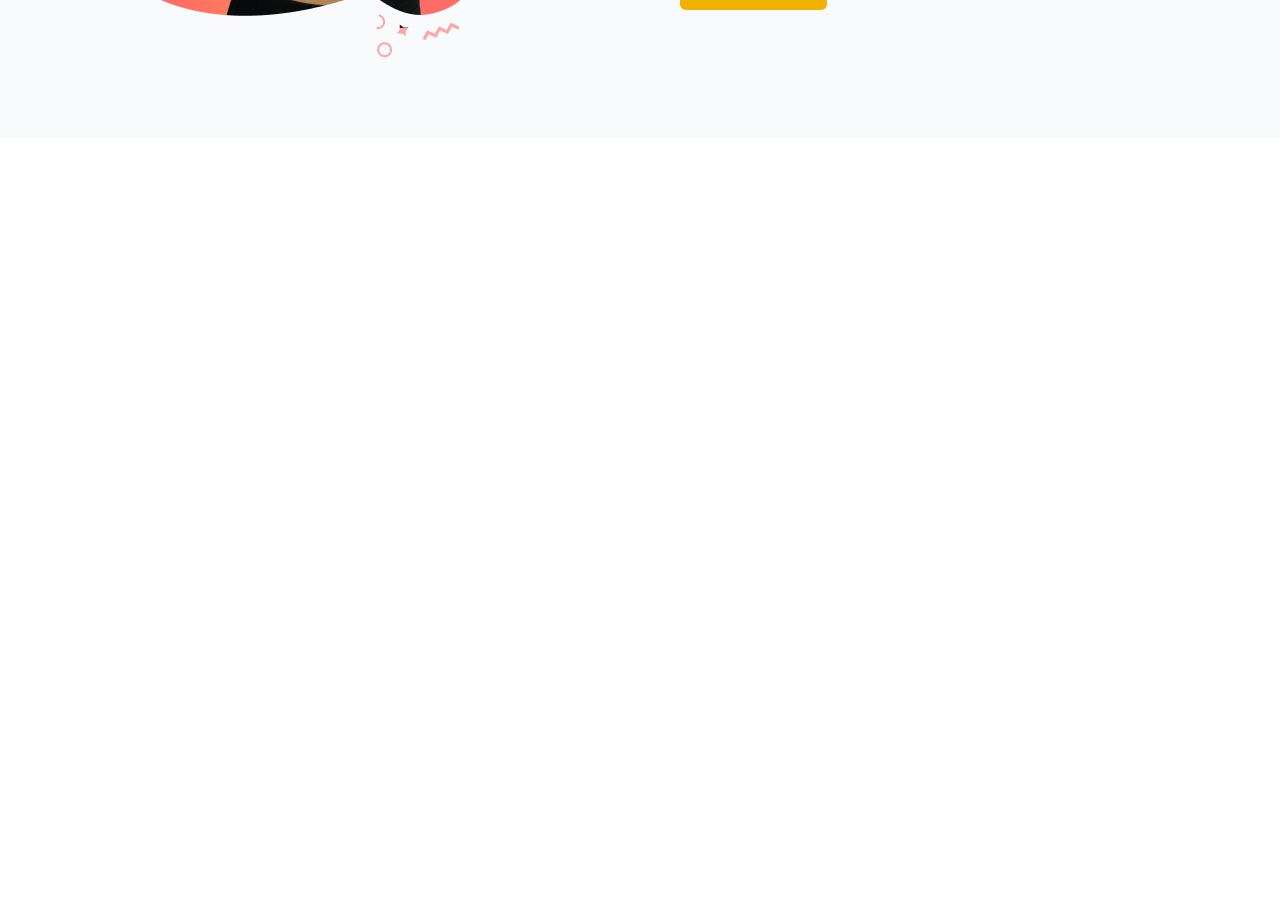
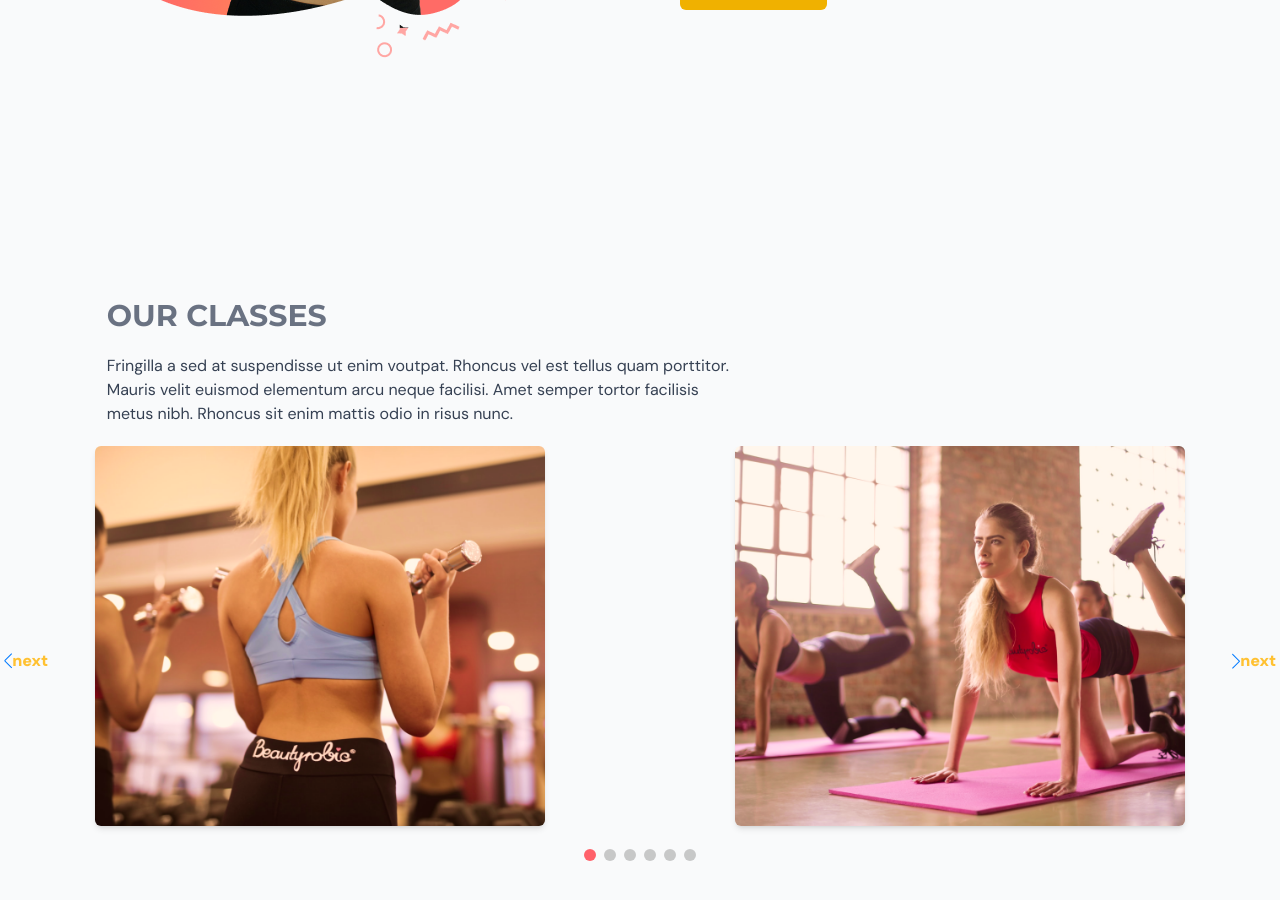
Before and after one commit to Headliner770/fitness-react, a React (Vite) app: page / in a window 1280 px wide. Shown: the part 1980-2880 px from the top of the page. Before the commit the page ends 2118 px from the top, so only its background shows below. Built offline with nearby package versions, Linux system fonts and the light colour scheme.

Commit message:
classesSlider

```diff
--- a/package.json
+++ b/package.json
@@ -17,7 +17,8 @@
     "react": "^19.2.0",
     "react-dom": "^19.2.0",
     "react-icons": "^5.5.0",
-    "react-scroll": "^1.9.3"
+    "react-scroll": "^1.9.3",
+    "swiper": "^12.0.3"
   },
   "devDependencies": {
     "@eslint/js": "^9.39.1",
--- a/src/App.tsx
+++ b/src/App.tsx
@@ -1,6 +1,7 @@
 import Benefits from "./components/benefits";
 import Home from "./components/home";
 import NavBar from "./components/nav";
+import OurClasses from "./components/ourClasses";
 
 function App() {
   return (
@@ -8,6 +9,7 @@ function App() {
       <NavBar />
       <Home />
       <Benefits />
+      <OurClasses />
     </div>
   );
 }
--- a/src/components/ourClasses/ClassCard.tsx
+++ b/src/components/ourClasses/ClassCard.tsx
@@ -1,7 +1,25 @@
 import React from "react";
 
-const ClassCard = () => {
-  return <div>ClassCard</div>;
+type Props = {
+  title: string;
+  image: string;
+  description?: string;
+};
+
+const ClassCard = ({ title, image, description }: Props) => {
+  return (
+    <div className="relative cursor-pointer mx-auto h-[380px] w-full max-w-[450px] px-4 sm:px-0">
+      <div className="absolute z-20 flex h-full w-full flex-col items-center justify-center px-5 bg-primary-500 text-white text-center animate opacity-0 hover:opacity-90 focus-within:opacity-90 mobile-show-overlay">
+        <p className="text-2xl font-semibold">{title}</p>
+        {description && <p className="mt-5 text-sm">{description}</p>}
+      </div>
+      <img
+        src={image}
+        alt={title}
+        className="h-full w-full object-cover object-center rounded-md shadow-md"
+      />
+    </div>
+  );
 };
 
 export default ClassCard;
--- a/src/components/ourClasses/ClassesSlider.tsx
+++ b/src/components/ourClasses/ClassesSlider.tsx
@@ -1,7 +1,42 @@
-import React from "react";
+import { Swiper, SwiperSlide } from "swiper/react";
+import { Navigation, Pagination } from "swiper/modules";
+import "swiper/css";
+import "swiper/css/navigation";
+import "swiper/css/pagination";
+import "swiper/css/scrollbar";
+import type { ClassType } from "react";
+import { classesData } from "@/utils/classesData";
+import ClassCard from "./ClassCard";
 
 const ClassesSlider = () => {
-  return <div>ClassesSlider</div>;
+  return (
+    <Swiper
+      modules={[Navigation, Pagination]}
+      navigation={true}
+      pagination={{ clickable: true }}
+      loop={true}
+      breakpoints={{
+        0: { slidesPerView: 1 },
+        1024: { slidesPerView: 2 },
+        1440: { slidesPerView: 2 },
+        1650: { slidesPerView: 3 },
+      }}
+      className="px-4"
+    >
+      {classesData.map((item: ClassType, index: number) => (
+        <SwiperSlide
+          key={`${item.title}-${index}`}
+          className="flex justify-center items-center"
+        >
+          <ClassCard
+            title={item.title}
+            image={item.image}
+            description={item.description}
+          />
+        </SwiperSlide>
+      ))}
+    </Swiper>
+  );
 };
 
 export default ClassesSlider;
--- a/src/components/ourClasses/index.tsx
+++ b/src/components/ourClasses/index.tsx
@@ -1,5 +1,4 @@
 import Heading from "@/utils/Heading";
-import { section } from "framer-motion/client";
 import ClassesSlider from "./ClassesSlider";
 
 const OurClasses = () => {
@@ -16,7 +15,7 @@ const OurClasses = () => {
           </p>
         </div>
       </div>
-      <div>
+      <div mt-10 w-full>
         <ClassesSlider />
       </div>
     </section>
--- a/src/index.css
+++ b/src/index.css
@@ -24,3 +24,31 @@ body,
   font-family: var(--font-dmsans);
   scroll-behavior: smooth;
 }
+
+.swiper-button-next:after,
+.swiper-button-prev:after {
+  content: "next";
+  color: #ffc132;
+  border-radius: 50px;
+  font-weight: 900;
+}
+
+#ourclasses .swiper {
+  padding-bottom: 50px;
+}
+
+#ourclasses .swiper-pagination-bullet-active {
+  background: #ff616a;
+}
+
+#ourclasses .swiper-pagination-bullet {
+  width: 12px;
+  height: 12px;
+}
+
+@media (max-width: 1124px) {
+  .swiper-button-next:after,
+  .swiper-button-prev:after {
+    display: none;
+  }
+}
--- a/src/utils/classesData.tsx
+++ b/src/utils/classesData.tsx
@@ -1,4 +1,4 @@
-import { ClassType } from "@/types/type";
+import type { ClassType } from "@/types/type";
 
 import image1 from "@/assets/image1.png";
 import image2 from "@/assets/image2.png";
--- a/tsconfig.app.json
+++ b/tsconfig.app.json
@@ -26,7 +26,7 @@
     "noUnusedParameters": true,
     "erasableSyntaxOnly": true,
     "noFallthroughCasesInSwitch": true,
-    "noUncheckedSideEffectImports": true
+    "noUncheckedSideEffectImports": false
   },
   "include": ["src"]
 }
```
Also changed, not shown: 1 other file (tests, documents, lock files or other folders).
